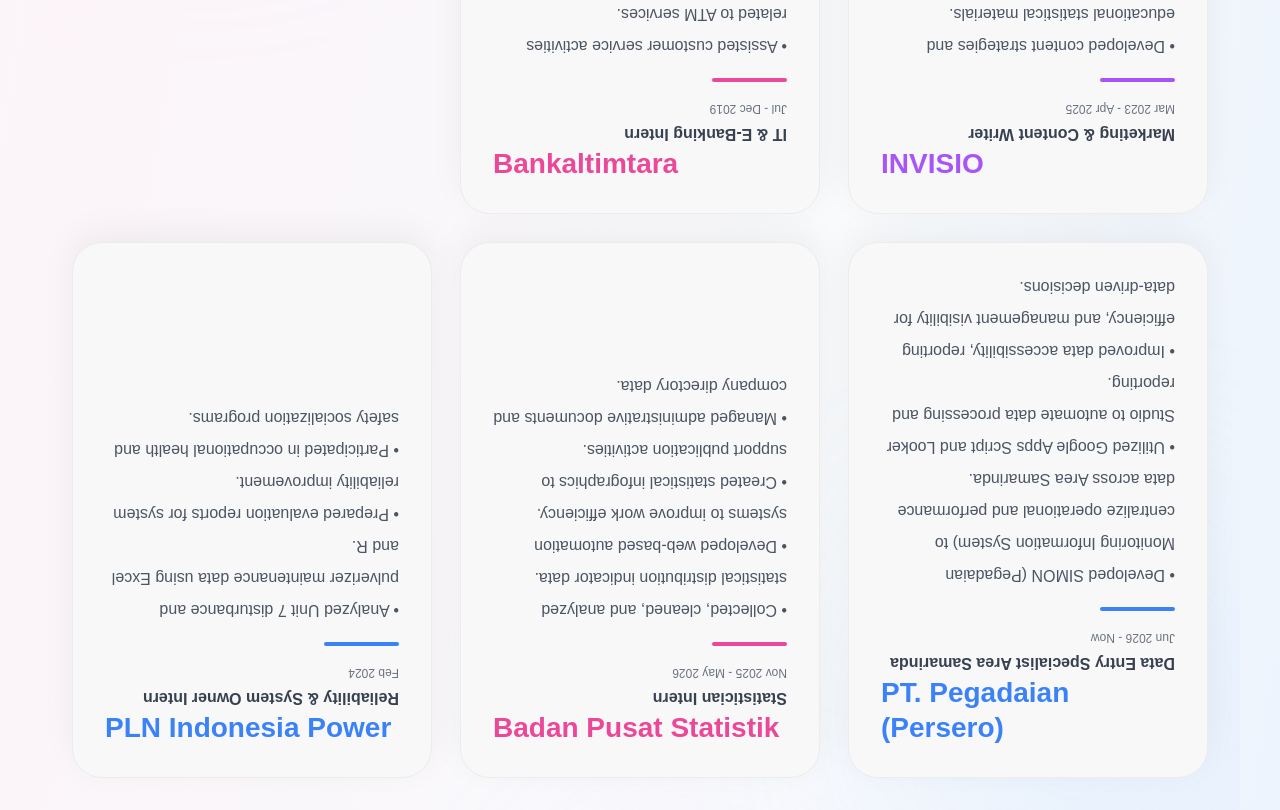
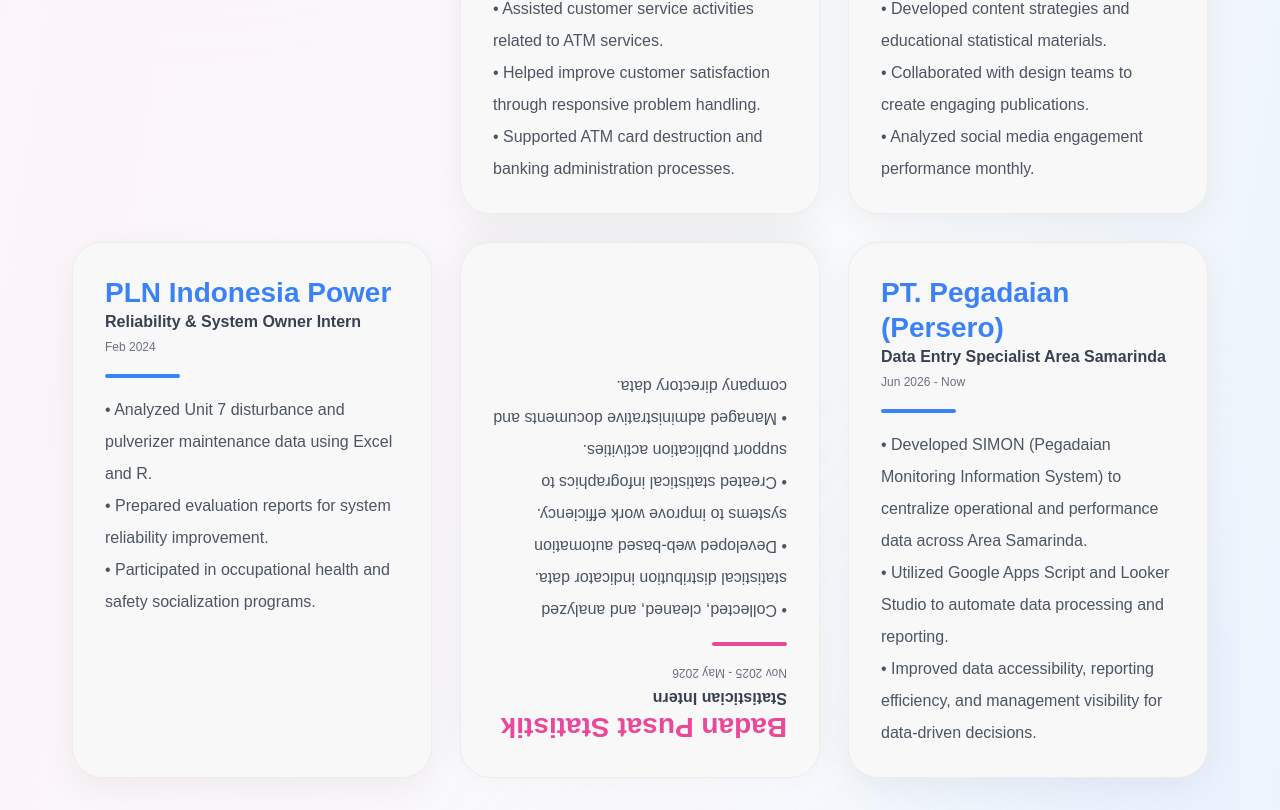
Before and after one commit to lintangntyas/portfolio, a Next.js app: page / in a window 1280 px wide. Shown: the part 2270-3080 px from the top of the page. Built offline with nearby package versions, Linux system fonts and the light colour scheme.

Commit message:
Update page.js

```diff
--- a/app/page.js
+++ b/app/page.js
@@ -375,7 +375,9 @@ export default function Home() {
               hover:-translate-y-1
               flex
               flex-col
-            "
+
+              xl:rotate-180
+              xl:rotate-180"
           >
             <div className="relative">
               <div className="flex-1">
@@ -385,8 +387,7 @@ export default function Home() {
                     font-black
                     text-blue-500
                     leading-[1.25]
-
-              xl:rotate-180"
+                  "
                 >
                   PT. Pegadaian (Persero)
                 </h2>
@@ -472,8 +473,7 @@ export default function Home() {
                     font-black
                     text-pink-500
                     leading-[1.25]
-
-              xl:rotate-180"
+                  "
                 >
                   Badan Pusat Statistik
                 </h2>
@@ -559,7 +559,8 @@ export default function Home() {
 
               flex
               flex-col
-            "
+
+              xl:rotate-180"
           >
 
             <div className="relative">
@@ -572,8 +573,7 @@ export default function Home() {
                     font-black
                     text-blue-500
                     leading-[1.25]
-
-              xl:rotate-180"
+                  "
                 >
                   PLN Indonesia Power
                 </h2>
@@ -654,7 +654,8 @@ export default function Home() {
 
               flex
               flex-col
-            "
+
+              xl:rotate-180"
           >
 
             <div className="relative">
@@ -667,8 +668,7 @@ export default function Home() {
                     font-black
                     text-purple-500
                     leading-[1.25]
-
-              xl:rotate-180"
+                  "
                 >
                   INVISIO
                 </h2>
@@ -749,7 +749,8 @@ export default function Home() {
 
               flex
               flex-col
-            "
+
+              xl:rotate-180"
           >
 
             <div className="relative">
@@ -762,8 +763,7 @@ export default function Home() {
                     font-black
                     text-pink-500
                     leading-[1.25]
-
-              xl:rotate-180"
+                  "
                 >
                   Bankaltimtara
                 </h2>
```
